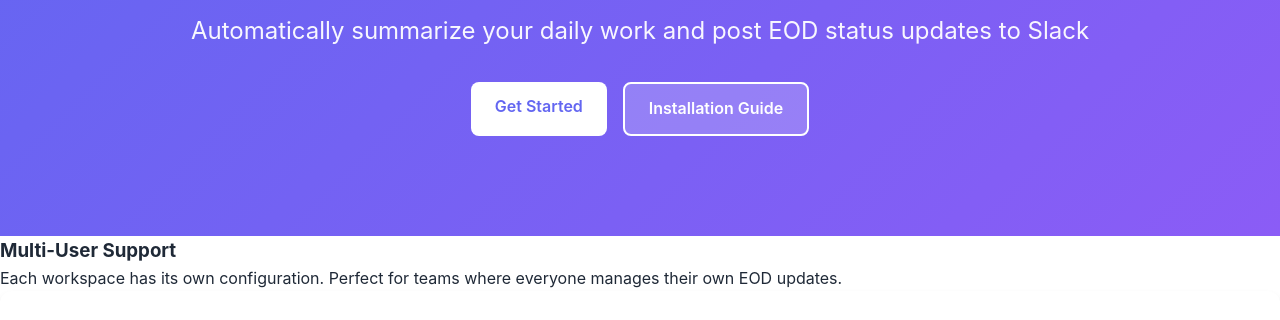
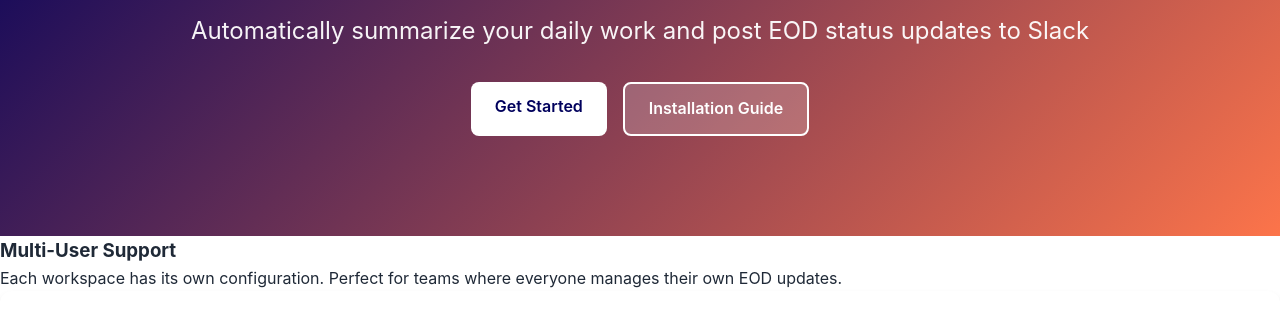
Before and after one commit to SackeyDavid/cursor-eod-mcp, a website: page landing/index.html in a window 1280 px wide. Shown: the part 194-514 px from the top of the page. Drawn offline with Linux system fonts and the light colour scheme.

Commit message:
style: Update landing page color scheme for improved aesthetics
- Changed primary color from #6366f1 to #00005C for a more professional look.
- Updated secondary color from #8b5cf6 to #fc744a to enhance visual contrast and appeal.

```diff
--- a/landing/styles.css
+++ b/landing/styles.css
@@ -5,8 +5,8 @@
 }
 
 :root {
-    --primary-color: #6366f1;
-    --secondary-color: #8b5cf6;
+    --primary-color: #00005C;
+    --secondary-color: #fc744a;
     --text-color: #1f2937;
     --text-light: #6b7280;
     --bg-light: #f9fafb;
```
